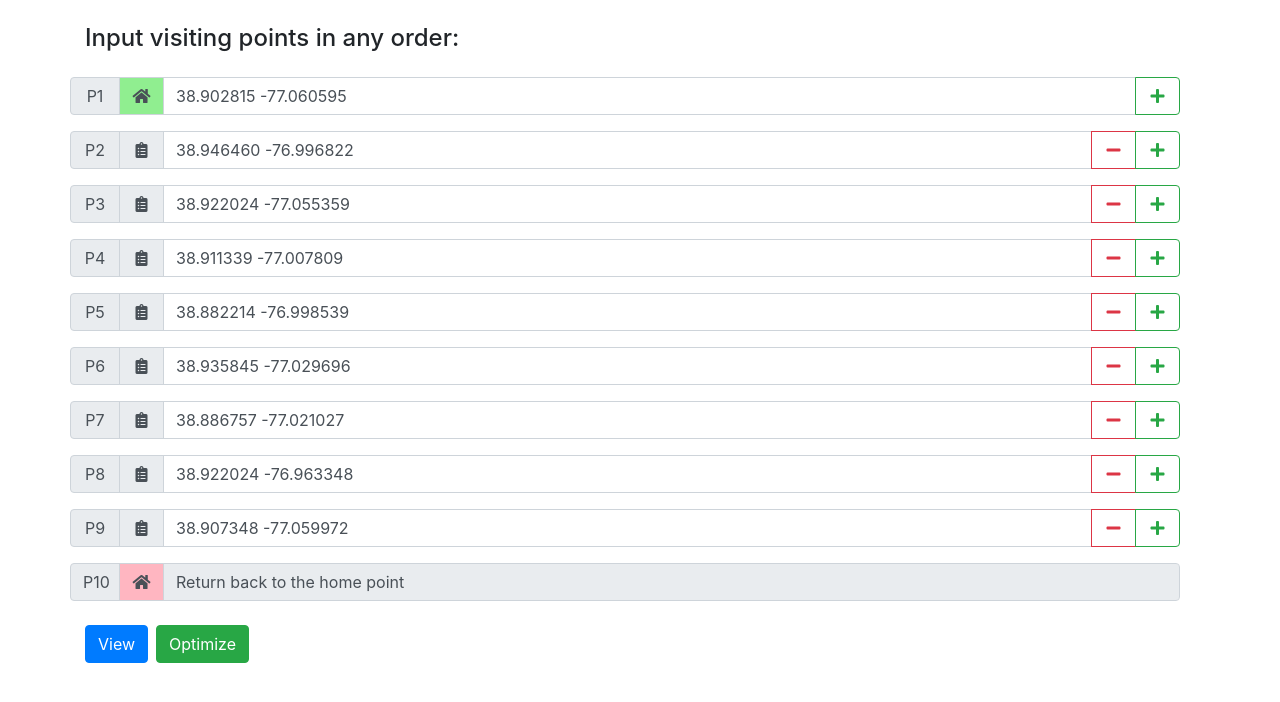
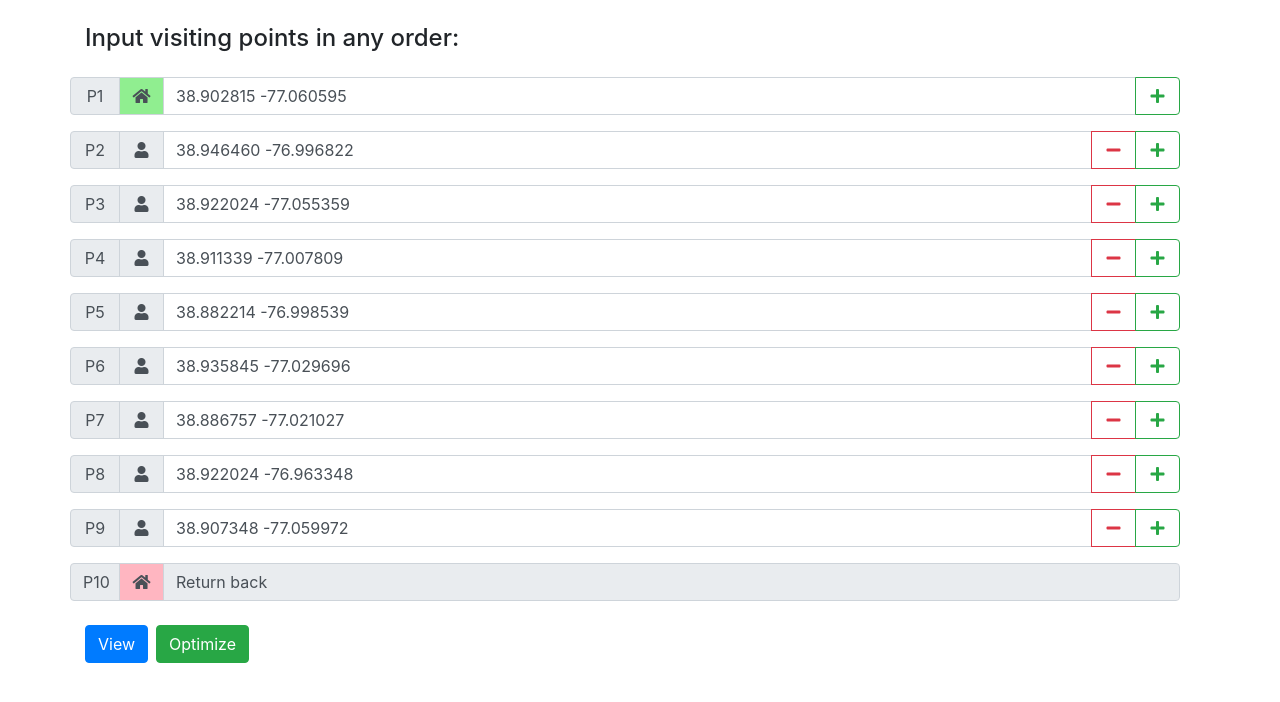
Before and after one commit to antonrudnev/interview_planner, a Flask app: page / in a window 1280 px wide. Shown: the top 702 px of the page. Run offline with Flask 2, Linux system fonts and the light colour scheme; some libraries are stand-ins or nearby versions.

Commit message:
Icon changed

```diff
--- a/templates/input_points.html
+++ b/templates/input_points.html
@@ -7,7 +7,7 @@
             <div class="form-group input-group row" id="point{{ loop.index0 }}">
                 <div class="input-group-prepend">
                     <span class="input-group-text p-num" id="pointLabel{{ loop.index0 }}">P{{ loop.index }}</span>
-                    <div class="input-group-text p-icon {{ "p-start" if loop.index0 == 0 }}"><i class="{{ "fas fa-home" if loop.index0 == 0 else "fas fa-clipboard-list" }}"></i></div>
+                    <div class="input-group-text p-icon {{ "p-start" if loop.index0 == 0 }}"><i class="{{ "fas fa-home" if loop.index0 == 0 else "fas fa-user" }}"></i></div>
                 </div>
                 <input class="form-control" name="point{{ loop.index0 }}" type="text" value="{{ point }}" />
                 <div class="input-group-append">
@@ -23,7 +23,7 @@
                     <span class="input-group-text p-num">P{{ geo_points|length + 1 }}</span>
                     <div class="input-group-text p-icon p-end"><i class="fas fa-home"></i></div>
                 </div>
-                <input class="form-control p-end" disabled type="text" value="Return back to the home point" />
+                <input class="form-control p-end" disabled type="text" value="Return back" />
         </div>
         <div class="btn-toolbar my-4">
             <button class="btn btn-primary mr-2" type="submit" name="action" value="view">View</button>
@@ -50,7 +50,7 @@
                 '<div class="form-group input-group row" id="point'+numberOfPoints+'">' +
                     '<div class="input-group-prepend">' +
                         '<span class="input-group-text p-num" id="pointLabel'+numberOfPoints+'"></span>' +
-                        '<div class="input-group-text p-icon"><i class="fas fa-clipboard-list"></i></div>' +
+                        '<div class="input-group-text p-icon"><i class="fas fa-user"></i></div>' +
                     '</div>' +
                     '<input class="form-control" name="point'+numberOfPoints+'" type="text" />' +
                     '<div class="input-group-append">' +
```
